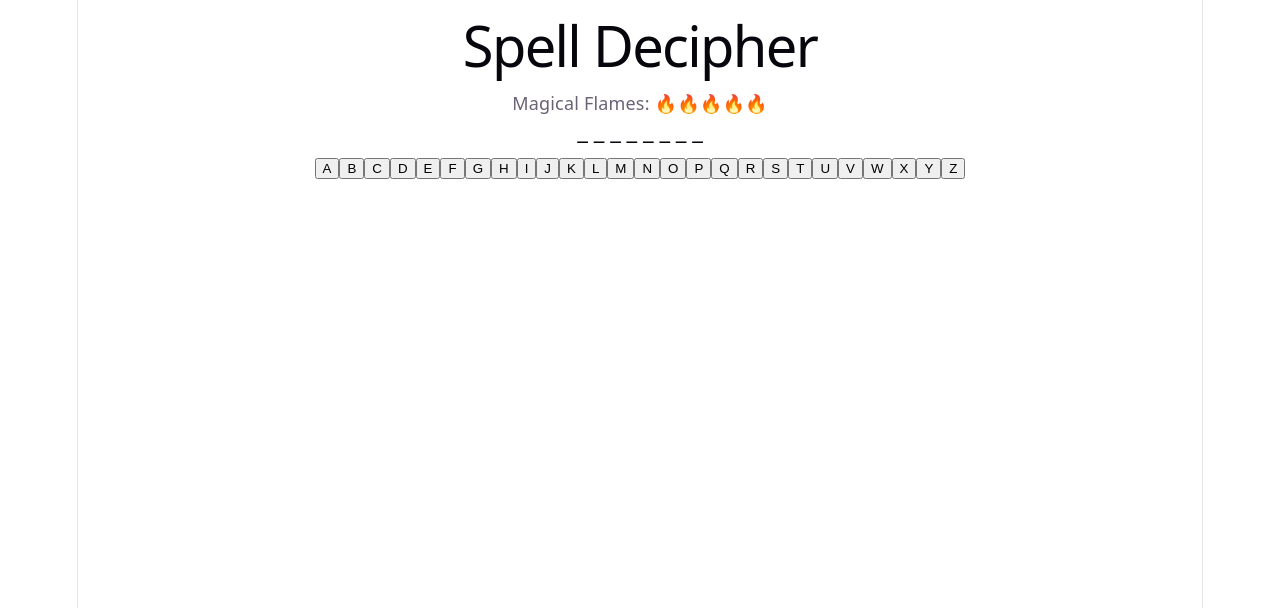
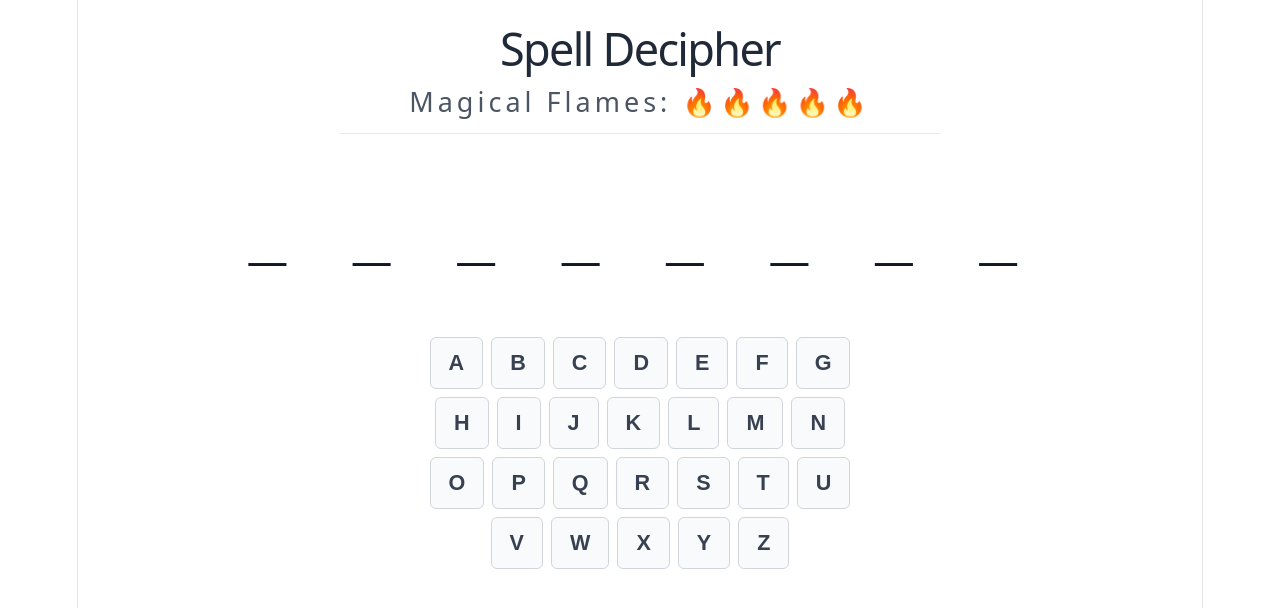
Before and after one commit to devmourao/SpellDecipher, a React (Vite) app: page / in a window 1280 px wide. Shown: the top 608 px of the page. Built offline with nearby package versions, Linux system fonts and the light colour scheme; no server answers; the database is empty.

Commit message:
feat(ui): implement smart keyboard with dynamic colors and disabled states

```diff
--- a/src/App.css
+++ b/src/App.css
@@ -1,184 +1,140 @@
-.counter {
-  font-size: 16px;
-  padding: 5px 10px;
-  border-radius: 5px;
-  color: var(--accent);
-  background: var(--accent-bg);
-  border: 2px solid transparent;
-  transition: border-color 0.3s;
-  margin-bottom: 24px;
 
-  &:hover {
-    border-color: var(--accent-border);
-  }
-  &:focus-visible {
-    outline: 2px solid var(--accent);
-    outline-offset: 2px;
-  }
+.game-container {
+  max-width: 600px;
+  margin: 0 auto;
+  padding: 2rem;
+  text-align: center;
+  font-family: system-ui, -apple-system, sans-serif;
 }
 
-.hero {
-  position: relative;
-
-  .base,
-  .framework,
-  .vite {
-    inset-inline: 0;
-    margin: 0 auto;
+header {
+  margin-bottom: 2rem;
+  padding-bottom: 1rem;
+  border-bottom: 1px solid #e5e7eb;
 }
 
-  .base {
-    width: 170px;
-    position: relative;
-    z-index: 0;
+header h1 {
+  margin: 0;
+  margin-bottom: 0.5rem;
+  font-size: 2.5rem;
+  color: #1f2937;
 }
 
-  .framework,
-  .vite {
-    position: absolute;
+.flames-container {
+  font-size: 1.5rem;
+  margin-top: 1.5rem;
+  letter-spacing: 4px;
+  color: #4b5563;
 }
 
-  .framework {
-    z-index: 1;
-    top: 34px;
-    height: 28px;
-    transform: perspective(2000px) rotateZ(300deg) rotateX(44deg) rotateY(39deg)
-      scale(1.4);
+
+.spell-display {
+  width: 100%;
+  display: flex;
+  justify-content: center;
 }
 
-  .vite {
-    z-index: 0;
-    top: 107px;
-    height: 26px;
-    width: auto;
-    transform: perspective(2000px) rotateZ(300deg) rotateX(40deg) rotateY(39deg)
-      scale(0.8);
-  }
+.spell-display h2 {
+  margin: 2rem 0;
+  font-family: monospace;
+  color: #111827;
+
+
+  white-space: nowrap;
+
+
+  font-size: clamp(1.5rem, 8vw, 3.5rem);
+
+
+  letter-spacing: clamp(0.3rem, 3vw, 0.8rem);
 }
 
-#center {
+
+
+
+.keyboard {
   display: flex;
-  flex-direction: column;
-  gap: 25px;
-  place-content: center;
-  place-items: center;
-  flex-grow: 1;
-
-  @media (max-width: 1024px) {
-    padding: 32px 20px 24px;
-    gap: 18px;
-  }
+  flex-wrap: wrap;
+  gap: 8px;
+  justify-content: center;
+  max-width: 450px;
+  margin: 20px auto;
 }
 
-#next-steps {
-  display: flex;
-  border-top: 1px solid var(--border);
-  text-align: left;
-
-  & > div {
-    flex: 1 1 0;
-    padding: 32px;
-    @media (max-width: 1024px) {
-      padding: 24px 20px;
-    }
+.key-btn {
+  padding: 12px 18px;
+  font-size: 1.2rem;
+  font-weight: bold;
+  cursor: pointer;
+  border: 1px solid #d1d5db;
+  background-color: #f9fafb;
+  border-radius: 6px;
+  transition: all 0.2s;
+  color: #374151;
 }
 
-  .icon {
-    margin-bottom: 16px;
-    width: 22px;
-    height: 22px;
+.key-btn:hover:not(:disabled) {
+  background-color: #e5e7eb;
 }
 
-  @media (max-width: 1024px) {
-    flex-direction: column;
-    text-align: center;
-  }
+
+.key-btn.correct {
+  background-color: #3b82f6;
+  color: white;
+  border-color: #2563eb;
 }
 
-#docs {
-  border-right: 1px solid var(--border);
 
-  @media (max-width: 1024px) {
-    border-right: none;
-    border-bottom: 1px solid var(--border);
-  }
+.key-btn.wrong {
+  background-color: #374151;
+  color: #9ca3af;
+  opacity: 0.5;
+  cursor: not-allowed;
 }
 
-#next-steps ul {
-  list-style: none;
-  padding: 0;
-  display: flex;
-  gap: 8px;
-  margin: 32px 0 0;
 
-  .logo {
-    height: 18px;
+.game-end {
+  margin-top: 2rem;
+  padding: 2rem;
+  border-radius: 8px;
 }
 
-  a {
-    color: var(--text-h);
-    font-size: 16px;
-    border-radius: 6px;
-    background: var(--social-bg);
-    display: flex;
-    padding: 6px 12px;
-    align-items: center;
-    gap: 8px;
-    text-decoration: none;
-    transition: box-shadow 0.3s;
-
-    &:hover {
-      box-shadow: var(--shadow);
-    }
-    .button-icon {
-      height: 18px;
-      width: 18px;
-    }
+.game-end h2 {
+  margin-top: 0;
 }
 
-  @media (max-width: 1024px) {
-    margin-top: 20px;
-    flex-wrap: wrap;
-    justify-content: center;
-
-    li {
-      flex: 1 1 calc(50% - 8px);
+.game-end.victory {
+  background-color: #d1fae5;
+  color: #065f46;
+  border: 1px solid #10b981;
 }
 
-    a {
-      width: 100%;
-      justify-content: center;
-      box-sizing: border-box;
-    }
-  }
+.game-end.defeat {
+  background-color: #fee2e2;
+  color: #991b1b;
+  border: 1px solid #ef4444;
 }
 
-#spacer {
-  height: 88px;
-  border-top: 1px solid var(--border);
-  @media (max-width: 1024px) {
-    height: 48px;
-  }
+.game-end button {
+  margin-top: 1rem;
+  padding: 10px 24px;
+  font-size: 1.1rem;
+  font-weight: bold;
+  cursor: pointer;
+  border: none;
+  border-radius: 6px;
+  background-color: #1f2937;
+  color: white;
+  transition: background-color 0.2s;
 }
 
-.ticks {
-  position: relative;
-  width: 100%;
-
-  &::before,
-  &::after {
-    content: '';
-    position: absolute;
-    top: -4.5px;
-    border: 5px solid transparent;
+.game-end button:hover {
+  background-color: #111827;
 }
 
-  &::before {
-    left: 0;
-    border-left-color: var(--border);
+.loading-screen {
+  text-align: center;
+  font-size: 1.5rem;
+  margin-top: 20vh;
+  color: #6b7280;
 }
-  &::after {
-    right: 0;
-    border-right-color: var(--border);
-  }
-}
--- a/src/App.tsx
+++ b/src/App.tsx
@@ -4,11 +4,15 @@ import './App.css';
 const ALPHABET = 'ABCDEFGHIJKLMNOPQRSTUVWXYZ'.split('');
 
 function App() {
-  const { maskedSpell, flames, status, guessLetter, resetGame } = useSpellDecipher();
+  const { maskedSpell, flames, status, guessLetter, resetGame, correctGuesses, wrongGuesses } = useSpellDecipher();
 
   if (status === 'loading') {
     return <div className="loading-screen">Summoning ancient grimoire...</div>;
   }
+
+
+
+
 
   return (
     <div className="game-container">
@@ -26,15 +30,28 @@ function App() {
 
 {status === 'playing' && (
           <div className="keyboard">
-            {ALPHABET.map((letter) => (
+            {ALPHABET.map((letter) => {
+
+              const isCorrect = correctGuesses.includes(letter);
+              const isWrong = wrongGuesses.includes(letter);
+              const isGuessed = isCorrect || isWrong;
+
+
+              let btnClass = "key-btn";
+              if (isCorrect) btnClass += " correct";
+              if (isWrong) btnClass += " wrong";
+
+              return (
                 <button
                   key={letter}
                   onClick={() => guessLetter(letter)}
-                className="key-btn"
+                  className={btnClass}
+                  disabled={isGuessed}
                 >
                   {letter}
                 </button>
-            ))}
+              );
+            })}
           </div>
         )}
 
--- a/src/core/SpellDecipherGame.ts
+++ b/src/core/SpellDecipherGame.ts
@@ -70,6 +70,22 @@ export class SpellDecipherGame {
     return this._remainingFlames <= 0 && !this.isVictory();
   }
 
+
+  /**
+   * BR-006 (UX Feedback): Returns an array of letters that were guessed and exist in the spell.
+   */
+  public getCorrectGuesses(): string[] {
+    return Array.from(this.guessedLetters).filter(char => this.secretSpell.includes(char));
+  }
+
+  /**
+   * BR-006 (UX Feedback): Returns an array of letters that were guessed but do NOT exist in the spell.
+   */
+  public getWrongGuesses(): string[] {
+    return Array.from(this.guessedLetters).filter(char => !this.secretSpell.includes(char));
+  }
+
+
   // Getter to expose flames securely (read-only for the UI)
   public get remainingFlames(): number {
     return this._remainingFlames;
--- a/src/hooks/useSpellDecipher.ts
+++ b/src/hooks/useSpellDecipher.ts
@@ -47,11 +47,16 @@ export function useSpellDecipher() {
     }
   }, [game, status]);
 
+  const correctGuesses = game ? game.getCorrectGuesses() : [];
+  const wrongGuesses = game ? game.getWrongGuesses() : [];
+
   return {
     maskedSpell,
     flames,
     status,
     guessLetter,
-    resetGame: initializeGame
+    resetGame: initializeGame ,
+    correctGuesses,
+    wrongGuesses
   };
 }
```
Lines whose indentation alone changed are shown as unchanged.
